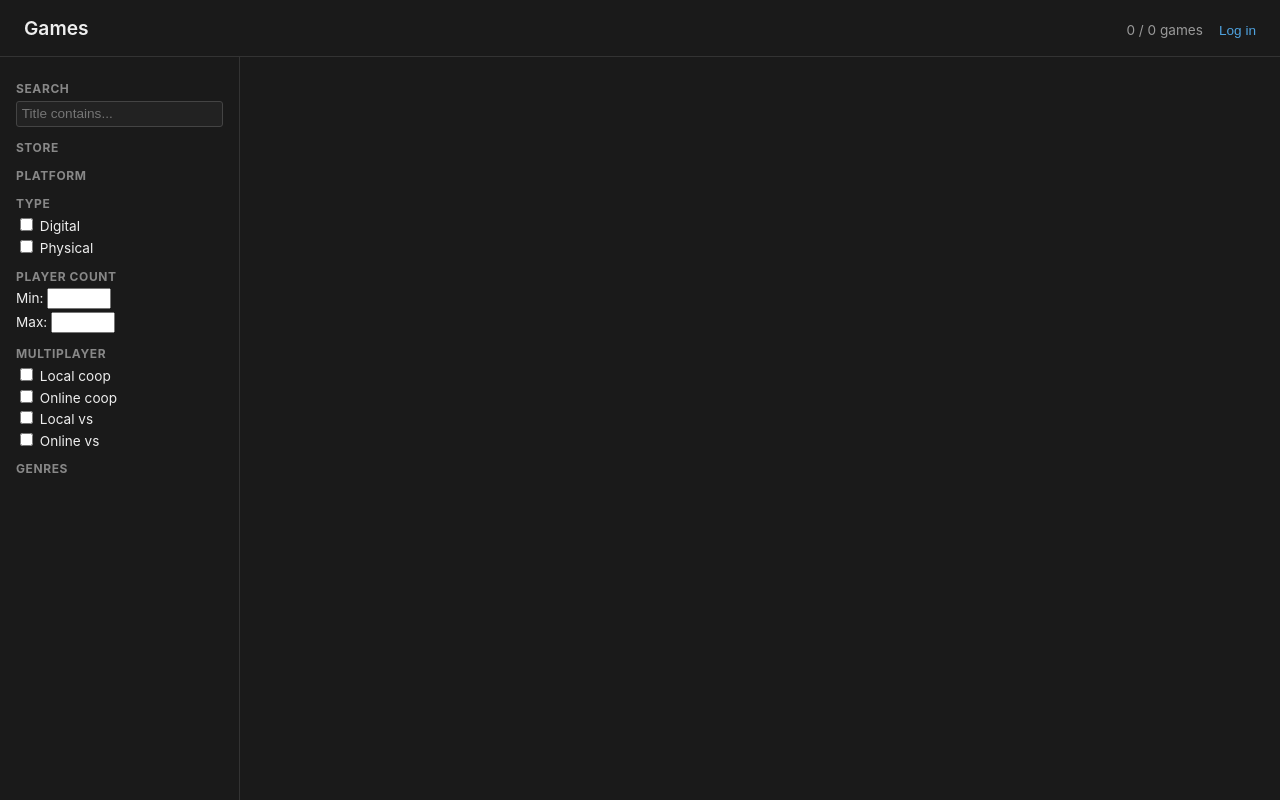
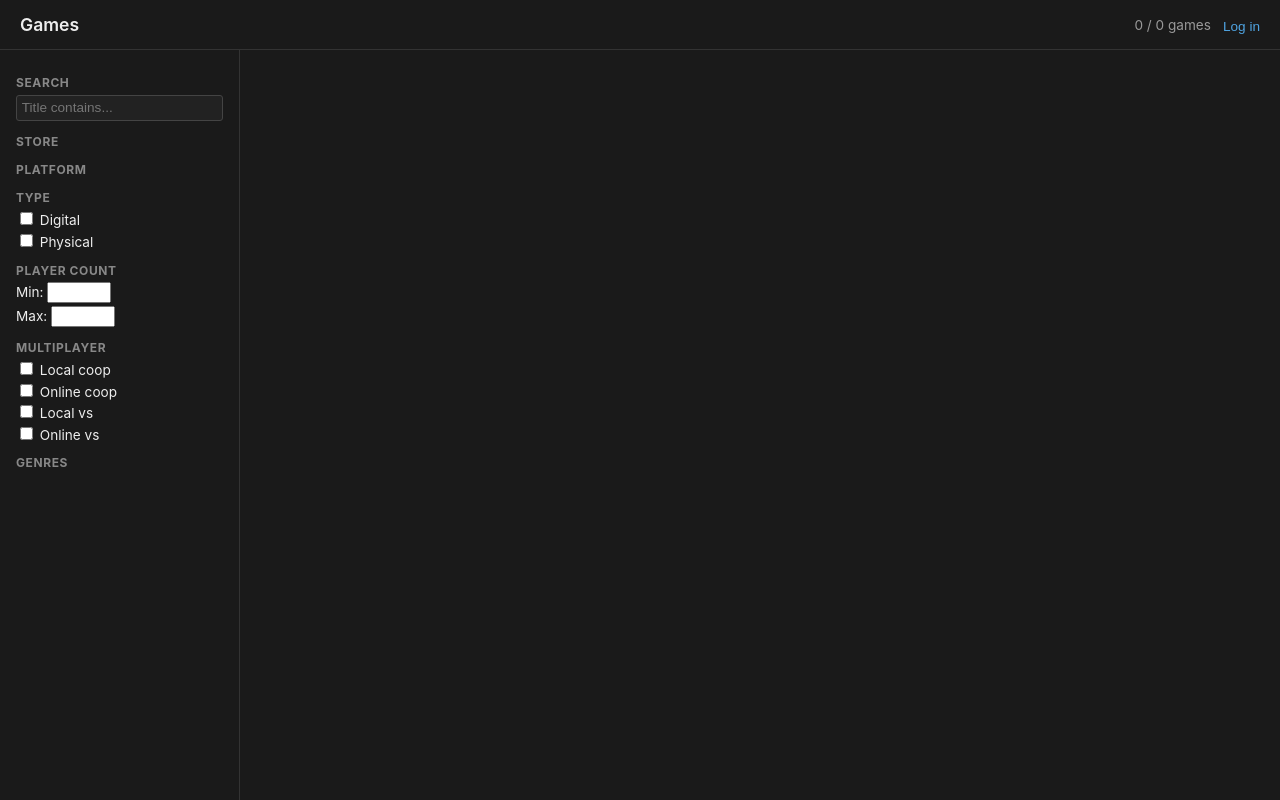
Before and after one commit to filecore/universal-games-library, a FastAPI app: page / in a window 1280 px wide. Run offline with FastAPI, Linux system fonts and the light colour scheme; data that the repository does not hold is empty; parts of the project's set-up code (start-up, migrations or seed data) failed here and were passed over; some libraries are stand-ins or nearby versions.

Commit message:
Apply bonk-project topbar pattern (--topbar-h CSS var)
Sourced from a parallel mobile-bugfix session. One CSS variable governs
both the topbar's rendered height and every offset that depends on it,
so sticky elements and drawers no longer slip under the topbar when the
header padding/font changes between breakpoints.

- :root --topbar-h: 50px (desktop) / 46px (mobile)
- header { height: var(--topbar-h); align-items: center; }
  (was align-items: baseline, which lets each child's font ascent
  decide the header's actual height)
- aside#filters top / height calculated from --topbar-h
- filters backdrop offset by --topbar-h so the topbar stays clickable
  while the drawer is open
- Header right-side has overflow-x: auto with hidden scrollbar so
  controls scroll instead of wrapping under the title
- Below 360px: hide stats counter, shrink title further

```diff
--- a/web/static/styles.css
+++ b/web/static/styles.css
@@ -1,3 +1,5 @@
+:root { --topbar-h: 50px; }
+
 * { box-sizing: border-box; }
 body {
     font-family: -apple-system, BlinkMacSystemFont, "Segoe UI", Roboto, sans-serif;
@@ -6,19 +8,29 @@ body {
     color: #eee;
 }
 header {
-    padding: 1rem 1.5rem;
+    height: var(--topbar-h);
+    padding: 0 1.25rem;
     border-bottom: 1px solid #333;
     display: flex;
-    align-items: baseline;
+    align-items: center;
     justify-content: space-between;
+    gap: 0.5rem;
     position: sticky;
     top: 0;
     background: #1a1a1a;
-    z-index: 10;
+    z-index: 60;
 }
-header h1 { font-size: 1.2rem; margin: 0; font-weight: 600; }
-.header-right { display: flex; align-items: baseline; gap: 1rem; }
-#stats { color: #999; font-size: 0.85rem; }
+header h1 { font-size: 1.1rem; margin: 0; font-weight: 600; flex-shrink: 0; }
+.header-right {
+    display: flex;
+    align-items: center;
+    gap: 0.75rem;
+    min-width: 0;
+    overflow-x: auto;
+    scrollbar-width: none;
+}
+.header-right::-webkit-scrollbar { display: none; }
+#stats { color: #999; font-size: 0.85rem; white-space: nowrap; }
 .link-btn {
     background: none;
     border: none;
@@ -31,11 +43,11 @@ header h1 { font-size: 1.2rem; margin: 0; font-weight: 600; }
 
 aside#filters {
     position: fixed;
-    top: 3.5rem;
+    top: var(--topbar-h);
     left: 0;
     width: 240px;
     padding: 0.75rem 1rem;
-    height: calc(100vh - 3.5rem);
+    height: calc(100vh - var(--topbar-h));
     overflow-y: auto;
     border-right: 1px solid #333;
     background: #1a1a1a;
@@ -269,16 +281,18 @@ main#games {
 }
 
 @media (max-width: 768px) {
-    header { padding: 0.6rem 0.8rem; gap: 0.5rem; }
-    header h1 { font-size: 1rem; }
-    .header-right { gap: 0.5rem; flex-wrap: wrap; justify-content: flex-end; }
+    :root { --topbar-h: 46px; }
+
+    header { padding: 0 0.75rem; gap: 0.5rem; }
+    header h1 { font-size: 0.95rem; }
+    .header-right { gap: 0.6rem; }
     #stats { font-size: 0.75rem; }
     #filters-toggle { display: inline-block; }
 
     aside#filters {
-        top: 0;
-        height: 100vh;
-        width: 80vw;
+        top: var(--topbar-h);
+        height: calc(100vh - var(--topbar-h));
+        width: 84vw;
         max-width: 320px;
         z-index: 50;
         transform: translateX(-100%);
@@ -313,13 +327,21 @@ main#games {
     .filters-backdrop {
         display: none;
         position: fixed;
-        inset: 0;
+        top: var(--topbar-h);
+        left: 0;
+        right: 0;
+        bottom: 0;
         background: rgba(0, 0, 0, 0.5);
         z-index: 40;
     }
     .filters-backdrop.open { display: block; }
 }
 
+@media (max-width: 360px) {
+    #stats { display: none; }
+    header h1 { font-size: 0.9rem; }
+}
+
 @media (min-width: 769px) {
     aside#filters .close-btn { display: none; }
 }
```
